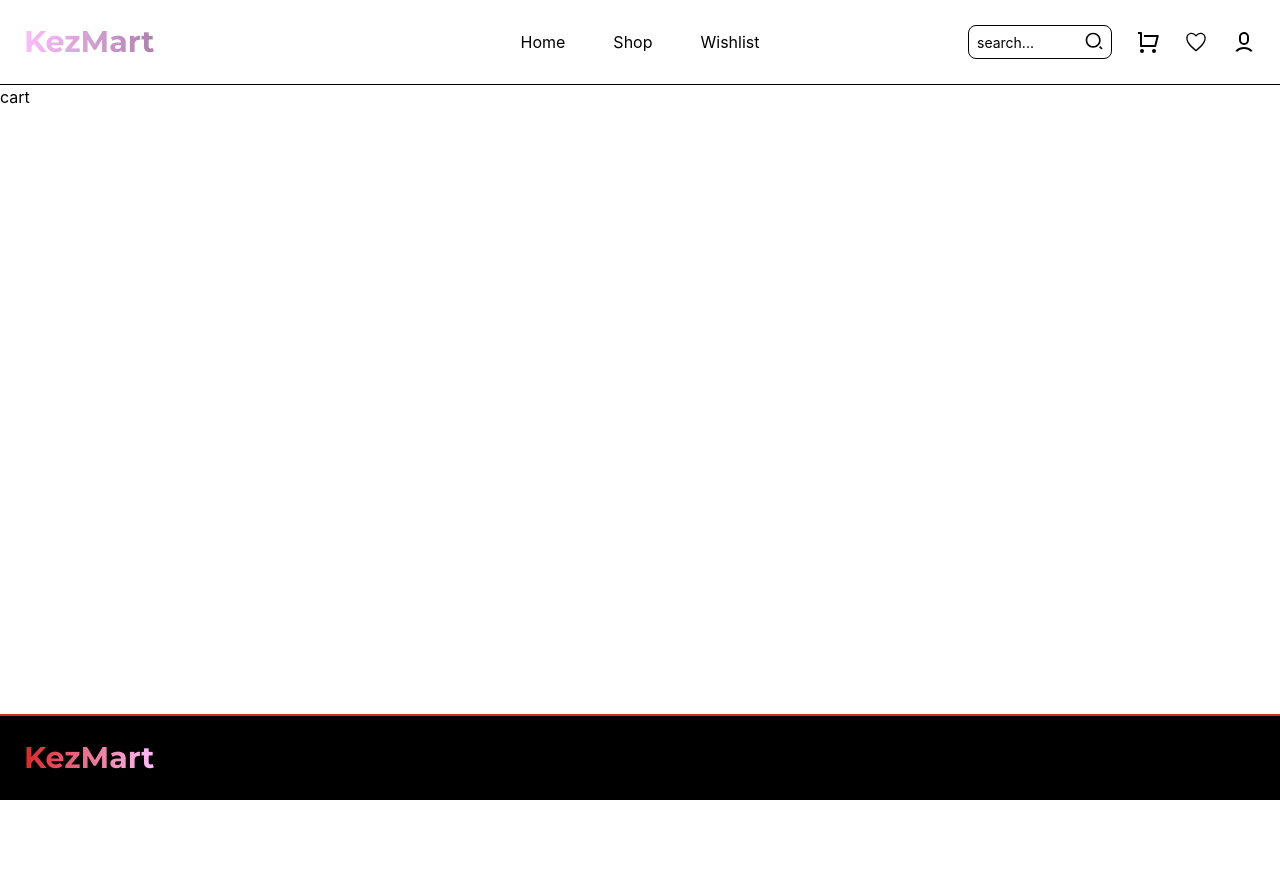
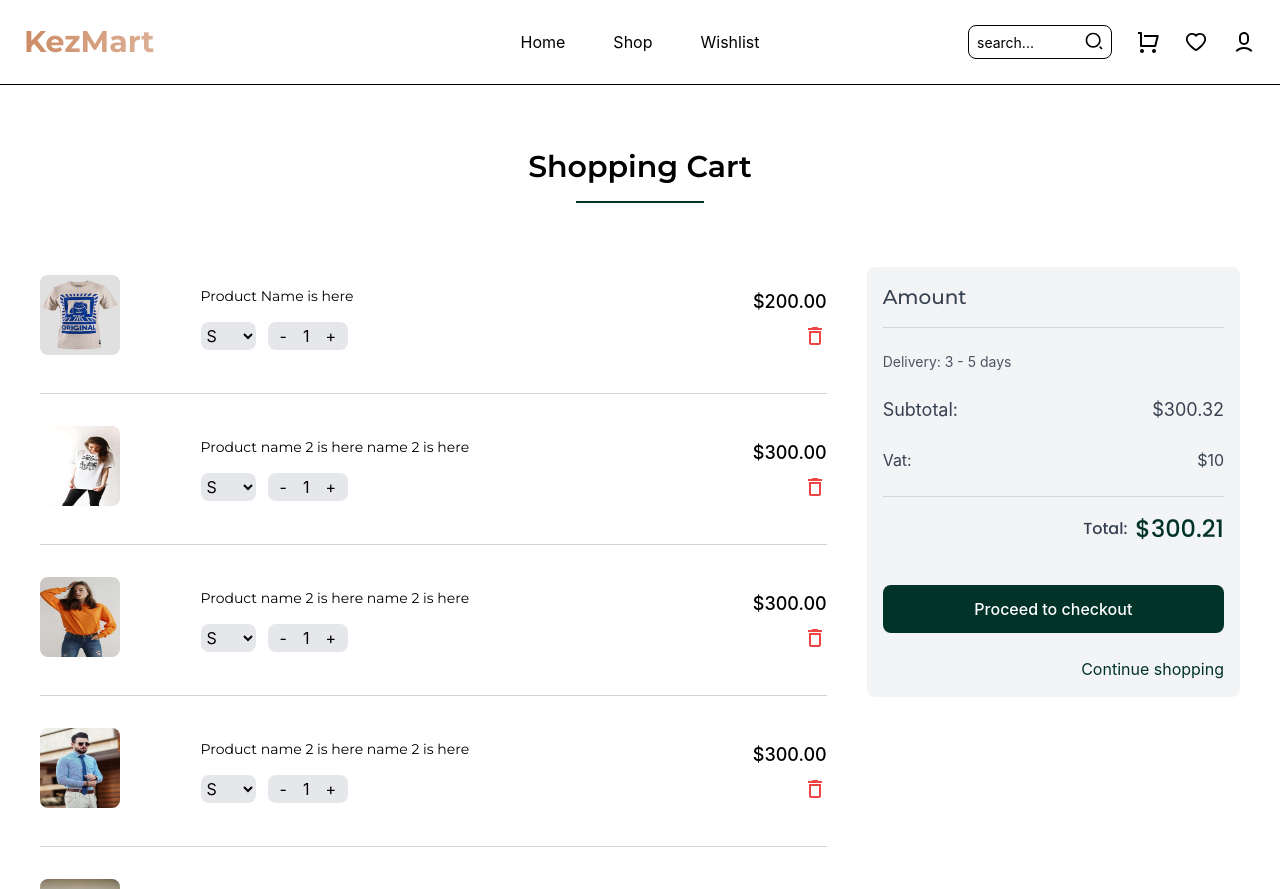
Before and after one commit to cikezmedia/ecommerce, a Next.js app: page /cart in a window 1280 px wide. Shown: the top 889 px of the page. Before the commit the page ends 800 px from the top, so only its background shows below. Built offline with nearby package versions, Linux system fonts and the light colour scheme.

Commit message:
Updated Add to Cart

```diff
--- a/components/Card.jsx
+++ b/components/Card.jsx
@@ -22,7 +22,7 @@ const Card = (product) => {
         <div className='flex flex-row align-center mx-auto justify-between mt-3 space-x-2'>
           <Link href={`/product/${product.slug}`}>
             <a className='flex flex-col'>
-              <span className='text-mainPurple text-base font-medium font-poppins'>
+              <span className='text-mainPurple dark:text-gray-400 text-base font-medium font-poppins'>
                 {product.name.length < 22
                   ? product.name
                   : `${product.name.substr(0, 22)}...`}
--- /dev/null
+++ b/components/Cart.jsx
@@ -0,0 +1,59 @@
+import Image from 'next/image';
+import React, { useState } from 'react';
+import { MdOutlineDelete } from 'react-icons/md';
+
+const Cart = (props) => {
+  const [count, setCount] = useState(1);
+  function handleAdd() {
+    setCount((prev) => prev + 1);
+  }
+
+  function handleSub() {
+    setCount((prev) => prev - 1);
+  }
+  return (
+    <>
+      <div className='grid grid-cols-5 border-b pb-8 items-center pt-8 gap-4 border-gray-300'>
+        <div className='col-span-1'>
+          <Image
+            src={props.image}
+            alt=''
+            width='80px'
+            height='80px'
+            className='rounded-lg'
+          />
+        </div>
+
+        <div className='col-span-3 gap-4'>
+          <div className='flex flex-col space-y-1 lg:space-y-4'>
+            <h3 className='text-sm font-montserrat'>{props.name}</h3>
+            <div className='flex flex-row gap-3'>
+              <select className='bg-gray-200 text-black  dark:bg-gray-700 dark:text-white p-0.5 form-select rounded-lg space-x-2'>
+                <option>S</option>
+                <option>M</option>
+                <option>L</option>
+                <option>XL</option>
+                <option>XXL</option>
+              </select>
+
+              <div className='bg-gray-200 text-black  dark:bg-gray-700 dark:text-white p-0.5 form-select rounded-lg px-3 space-x-4'>
+                <button onClick={handleSub}>-</button>
+                <span>{count}</span>
+                <button onClick={handleAdd}>+</button>
+              </div>
+            </div>
+          </div>
+        </div>
+
+        <div className='col-span-1'>
+          <div className='flex flex-col gap-2 items-end place-content-end'>
+            <span className='text-lg font-medium'>{props.amount}</span>
+            <MdOutlineDelete className='w-6 h-6 text-red-500' />
+          </div>
+        </div>
+      </div>
+    </>
+  );
+};
+
+export default Cart;
--- a/components/Footer.jsx
+++ b/components/Footer.jsx
@@ -3,8 +3,8 @@ import React from 'react';
 const Footer = () => {
   return (
     <>
-      <div className='flex flex-row justify-between items-center mt-auto bg-black p-6 border-t-2 border-red-600'>
-        <div className='text-3xl font-bold font-montserrat text-transparent bg-clip-text bg-gradient-to-r from-red-600 to-pink'>
+      <div className='flex flex-row justify-between items-center mt-auto bg-black p-6 border-t-4 border-mainPurple'>
+        <div className='text-3xl font-bold font-montserrat text-transparent bg-clip-text bg-gradient-to-r from-purple to-white'>
           KezMart
         </div>
         <div className='font-medium'>All Rights Reserved</div>
--- a/components/Header.jsx
+++ b/components/Header.jsx
@@ -2,7 +2,7 @@ import Link from 'next/link';
 import React, { useState, useContext, useEffect, useRef } from 'react';
 import { MdLightMode } from 'react-icons/md';
 import { RiSearch2Line, RiUser6Line, RiShoppingCartLine } from 'react-icons/ri';
-import { IoIosHeartEmpty } from 'react-icons/io';
+import { AiOutlineHeart } from 'react-icons/ai';
 import { CgMenuRight } from 'react-icons/cg';
 import { Store } from '../utils/Store';
 const Header = () => {
@@ -34,7 +34,7 @@ const Header = () => {
         <div className='hidden lg:block'>
           <div className='container flex flex-row justify-between items-center mx-auto'>
             <Link href='../'>
-              <a className='text-3xl font-bold font-montserrat text-transparent bg-clip-text bg-gradient-to-r from-pink to-black w-1/3'>
+              <a className='text-3xl font-bold font-montserrat text-transparent bg-clip-text bg-gradient-to-r from-purple to-white w-1/3'>
                 KezMart
               </a>
             </Link>
@@ -60,7 +60,11 @@ const Header = () => {
                 />
                 <RiSearch2Line className='absolute w-5 h-5 cursor-pointer top-1.5 right-2 text-black dark:text-pink' />
               </form>
-              <RiShoppingCartLine className='w-6 h-6 text-black dark:text-white' />
+              <Link href='../cart'>
+                <a>
+                  <RiShoppingCartLine className='w-6 h-6 text-black dark:text-white' />
+                </a>
+              </Link>
               <div className='absolute right-[89px] bottom-5'>
                 {cart.cartItems.length > 0 && (
                   <span className='flex flex-col items-center mx-auto  bg-black dark:bg-white dark:text-black w-5 h-5 text-white rounded-full'>
@@ -70,7 +74,7 @@ const Header = () => {
                   </span>
                 )}
               </div>
-              <IoIosHeartEmpty className='w-6 h-6 text-black dark:text-white' />
+              <AiOutlineHeart className='w-6 h-6 text-black dark:text-white' />
               <div
                 className='flex flex-row items-center cursor-pointer'
                 onClick={toggleMenu}
@@ -108,13 +112,17 @@ const Header = () => {
         <div className='flex lg:hidden'>
           <div className='relative container flex flex-row justify-between items-center mx-auto'>
             <Link href='../'>
-              <a className='text-3xl font-bold font-montserrat text-transparent bg-clip-text bg-gradient-to-r from-red-600 to-pink'>
+              <a className='text-3xl font-bold font-montserrat text-transparent bg-clip-text bg-gradient-to-r from-purple to-white'>
                 KezMart
               </a>
             </Link>
             <div className='flex flex-row items-center space-x-4'>
               <RiSearch2Line className='w-6 h-6 text-black dark:text-white' />
-              <RiShoppingCartLine className='w-6 h-6 text-black dark:text-white' />
+              <Link href='../cart'>
+                <a>
+                  <RiShoppingCartLine className='w-6 h-6 text-black dark:text-white' />
+                </a>
+              </Link>
               <div className='absolute right-[80px] bottom-5'>
                 {cart.cartItems.length > 0 && (
                   <span className='flex flex-col items-center mx-auto  bg-black dark:bg-white dark:text-black w-5 h-5 text-white rounded-full'>
@@ -124,7 +132,7 @@ const Header = () => {
                   </span>
                 )}
               </div>
-              <IoIosHeartEmpty className='w-6 h-6 text-black dark:text-white' />
+              <AiOutlineHeart className='w-6 h-6 text-black dark:text-white' />
               <div
                 onClick={toggleMenu}
                 ref={menuRef}
--- a/components/index.js
+++ b/components/index.js
@@ -6,4 +6,5 @@ export { default as Product } from './Product';
 export { default as Products } from './Products';
 export { default as Filter } from './Filter';
 export { default as Card } from './Card';
+export { default as Cart } from './Cart';
 export { default as Footer } from './Footer';
--- a/pages/cart.js
+++ b/pages/cart.js
@@ -1,7 +1,100 @@
 import React from 'react';
+import Head from 'next/head';
+import { Cart } from '../components';
+import Link from 'next/link';
 
 const cart = () => {
-  return <div>cart</div>;
+  return (
+    <>
+      <Head>
+        <title>KezMart Online Store | Cart</title>
+        <meta name='description' content='KezMart Special Store' />
+        <link rel='icon' href='/favicon.png' />
+      </Head>
+
+      <div className='flex flex-col mx-auto items-center text-3xl font-montserrat font-semibold gap-4 pb-10 pt-16'>
+        <h1>Shopping Cart</h1>
+        <div className='w-32 h-0.5 bg-mainPurple'></div>
+      </div>
+
+      <div className='grid grid-cols-1 lg:grid-cols-3 px-6 lg:px-10 lg:gap-10 pb-10'>
+        <div className='col-span-2'>
+          <Cart
+            image='/shirts/1.jpg'
+            amount='$200.00'
+            name='Product Name is here'
+          />
+          <Cart
+            image='/shirts/2.jpg'
+            amount='$300.00'
+            name='Product name 2 is here name 2 is here'
+          />
+          <Cart
+            image='/shirts/3.jpg'
+            amount='$300.00'
+            name='Product name 2 is here name 2 is here'
+          />
+          <Cart
+            image='/shirts/4.jpg'
+            amount='$300.00'
+            name='Product name 2 is here name 2 is here'
+          />
+          <Cart
+            image='/shirts/7.jpg'
+            amount='$300.00'
+            name='Product name 2 is here name 2 is here'
+          />
+          <Cart
+            image='/shirts/6.jpg'
+            amount='$300.00'
+            name='Product name 2 is here name 2 is here'
+          />
+          <Cart
+            image='/shirts/5.jpg'
+            amount='$300.00'
+            name='Product name 2 is here name 2 is here'
+          />
+          <Cart
+            image='/shoes/6.jpg'
+            amount='$300.00'
+            name='Product name 2 is here name 2 is here'
+          />
+        </div>
+
+        <div className='col-span-1 pt-6'>
+          <div className='flex sticky z-10 top-6 flex-col rounded-lg space-y-6 bg-gray-100 p-4 '>
+            <h4 className='text-xl border-b text-gray-700 border-gray-300 pb-4 font-medium font-montserrat'>
+              Amount
+            </h4>
+            <span className='text-sm text-gray-600'>Delivery: 3 - 5 days</span>
+            <div className='flex flex-row text-gray-700 space-x-2 justify-between items-center'>
+              <span className='text-lg'>Subtotal:</span>
+              <h3 className='text-lg'>$300.32</h3>
+            </div>
+            <div className='flex flex-row text-gray-700 justify-between items-center'>
+              <span className=''>Vat:</span>
+              <h3 className=''>$10</h3>
+            </div>
+            <div className='flex flex-row items-center border-t border-gray-300 space-x-2 pt-4 pb-4 place-content-end text-gray-700 font-poppings font-medium'>
+              <span>Total:</span>
+              <span className='text-2xl text-mainPurple'>$300.21</span>
+            </div>
+
+            <button className='bg-mainPurple text-white p-3 font-medium rounded-lg'>
+              Proceed to checkout
+            </button>
+            <div className='flex flex-row place-content-end'>
+              <Link href='../shop'>
+                <a className='text-mainPurple font-poppins'>
+                  Continue shopping
+                </a>
+              </Link>
+            </div>
+          </div>
+        </div>
+      </div>
+    </>
+  );
 };
 
 export default cart;
--- a/pages/index.js
+++ b/pages/index.js
@@ -1,7 +1,5 @@
 import Head from 'next/head';
-import Banner from '../components/Banner';
-import Hero from '../components/Hero';
-import Products from '../components/Products';
+import { Banner, Hero, Products } from '../components/';
 
 export default function Home() {
   return (
--- a/pages/product/[slug].js
+++ b/pages/product/[slug].js
@@ -55,10 +55,10 @@ const ProductPage = () => {
         <meta name='description' content='KezMart Special Store' />
         <link rel='icon' href='/favicon.png' />
       </Head>
-      <div className='flex flex-row items-center justify-between sticky z-10 top-0 bg-gradient-to-r from-mainPurple to-gray-100 pl-6 pr-6 p-2'>
+      <div className='flex flex-row items-center justify-between sticky z-10 top-0 bg-gradient-to-r from-purple to-gray-100 pl-6 pr-6 p-2'>
         <Link href='/shop'>
           <a>
-            <MdOutlineKeyboardBackspace className='w-7 h-7 text-black' />
+            <MdOutlineKeyboardBackspace className='w-7 h-7 text-white' />
           </a>
         </Link>
         <span className='text-black font-medium'>{product.brand}</span>
--- a/tailwind.config.js
+++ b/tailwind.config.js
@@ -7,9 +7,9 @@ module.exports = {
   theme: {
     extend: {
       colors: {
-        purple: '#C4BAFF',
-        pink: '#FEBDFC',
-        mainPurple: '#9886fa',
+        purple: '#cc8b65',
+        pink: '#e3dcd2',
+        mainPurple: '#013328',
       },
     },
     fontFamily: {
```
Also changed, not shown: components/Filter.jsx (+5 -5 lines).
